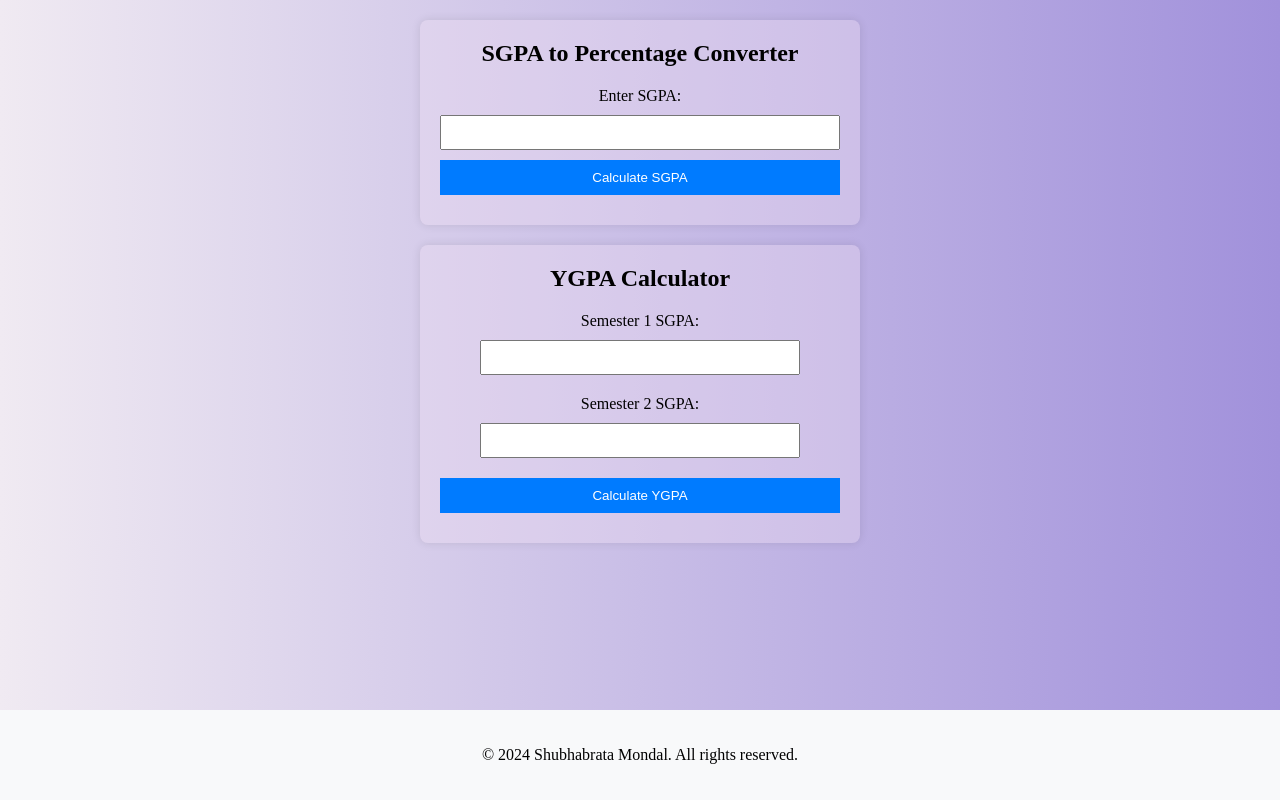
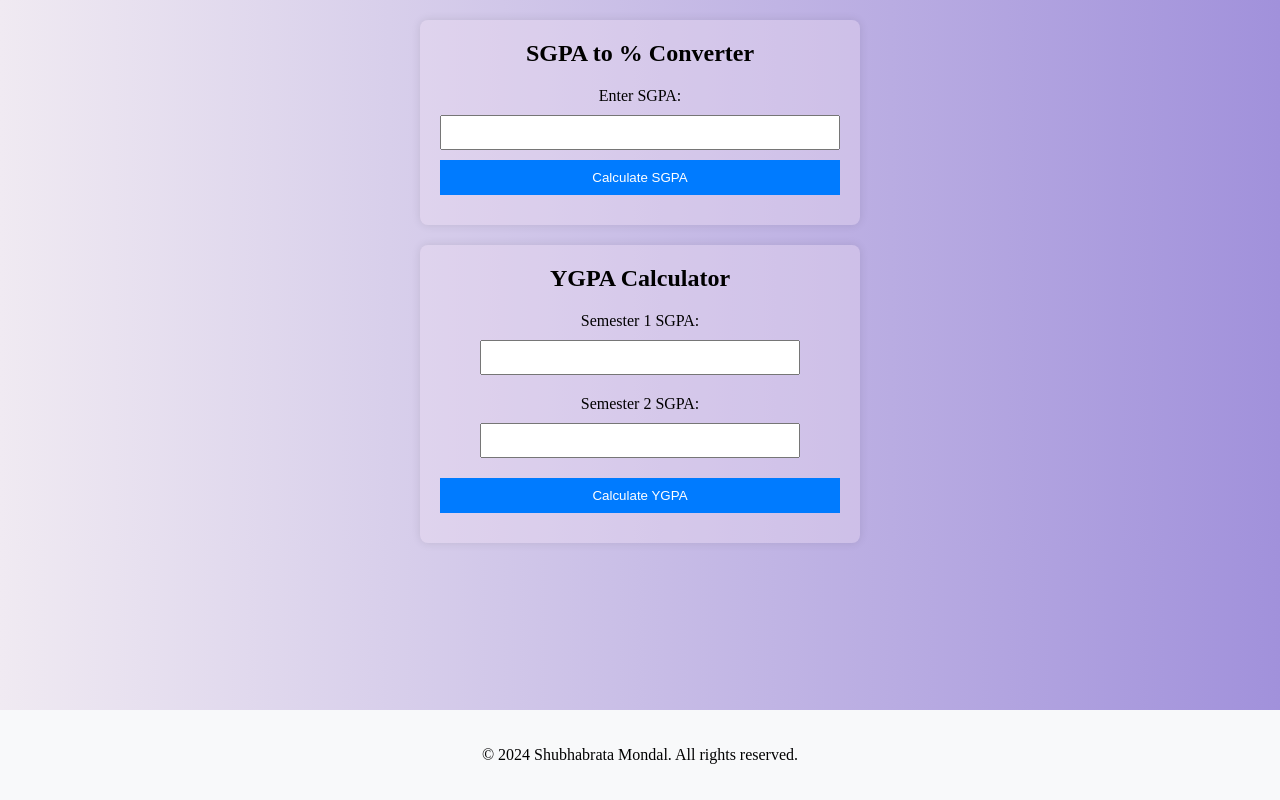
Before and after one commit to mondalshubh20/mondalshubh20-mondalshubh20.github.io, a plain HTML site: page index.html in a window 1280 px wide. Drawn offline with Linux system fonts and the light colour scheme.

Commit message:
Update index.html

```diff
--- a/index.html
+++ b/index.html
@@ -9,7 +9,7 @@
 <body>
     <div class="container">
         <div class="sgpa-container">
-            <h2>SGPA to Percentage Converter</h2>
+            <h2>SGPA to % Converter</h2>
             <label for="sgpa">Enter SGPA:</label>
             <input type="number" id="sgpa" step="0.01">
             <button onclick="calculateSGPA()">Calculate SGPA</button>
```
